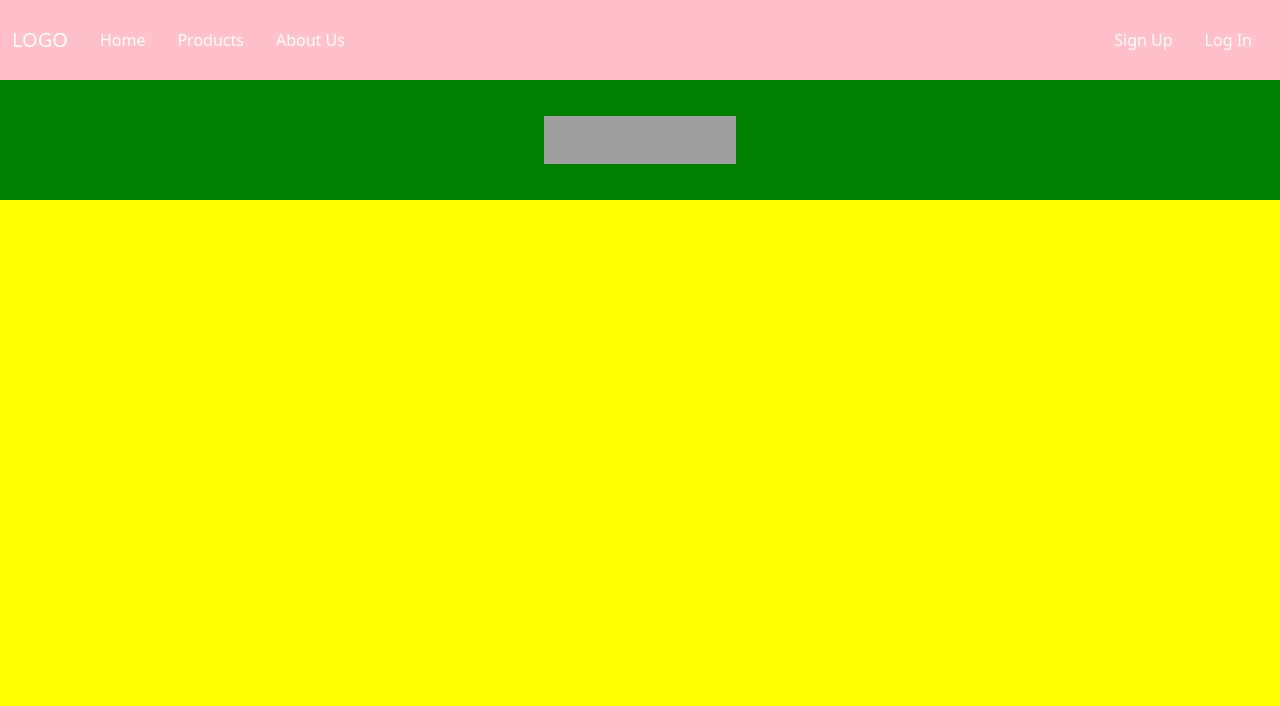
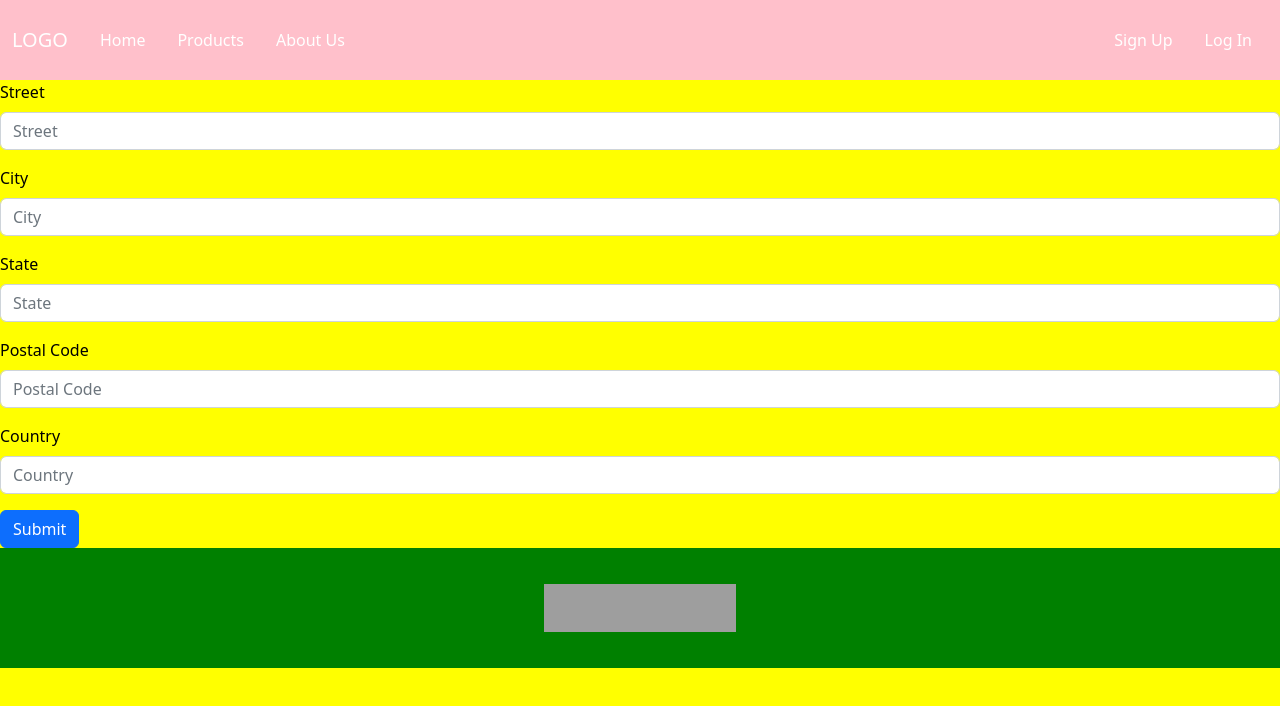
Before and after one commit to jcarlos2n/PF-ecommerce-FRONT, a React (Vite) app: page /address in a window 1280 px wide. Shown: the top 706 px of the page. Built offline with nearby package versions, Linux system fonts and the light colour scheme; no server answers; grey boxes are pictures that could not be loaded.

Commit message:
feat: add profile to slice

```diff
--- a/src/App.jsx
+++ b/src/App.jsx
@@ -9,6 +9,7 @@ import Signup from './containers/User/SignUp/Signup'
 import Profile from './containers/User/Profile/Profile'
 import './App.scss'
 import Product from './containers/Products/Product'
+import Address from './containers/Address/Address'
 
 function App() {
 
@@ -23,6 +24,7 @@ function App() {
           <Route path='/signup' element={<Signup/>}/>
           <Route path='/login' element={<Login/>}/>
           <Route path='/profile' element={<Profile/>}/>
+          <Route path='/address' element={<Address/>}/>
         </Routes>
         <Footer />
       </BrowserRouter>
--- a/src/containers/Address/Address.jsx
+++ b/src/containers/Address/Address.jsx
@@ -0,0 +1,85 @@
+import React, { useEffect, useState } from "react";
+import { Link, useNavigate } from "react-router-dom";
+import "./Address.scss";
+import axios from "axios";
+import { useSelector, useDispatch } from "react-redux";
+import { userData } from "../../containers/User/userSlice";
+import Button from 'react-bootstrap/Button';
+import Form from 'react-bootstrap/Form';
+
+const Address = () => {
+    const dispatch = useDispatch()
+    let navigate = useNavigate()
+    const dataUser = useSelector(userData)
+
+    const [user, setUser] = useState();
+
+    useEffect(() => {
+        const config = {
+            headers: { "Authorization": `Bearer ${dataUser.token}` }
+
+        }
+        async function fetchUser() {
+            await axios.get("http://localhost:8000/api/profile", config)
+                .then(resp => {
+                    setUser(resp.data);
+                }).catch(error => { });
+
+        }
+        fetchUser();
+
+    }, [dataUser.token])
+
+    const addAddress = (street, city, state, postal_code, country) => async (dispatch) => {
+        try {
+            const address = await axios.post('http://localhost:8000/api/user/address/add',
+                {
+                    street: street,
+                    city: city,
+                    state: state,
+                    postal_code: postal_code,
+                    country: country,
+                    user_id: user.id
+                }
+            )
+        } catch (error) {
+
+        }
+    }
+
+    const handleInput = (e) => {
+
+    }
+
+    return (
+        <Form>
+            <Form.Group className="mb-3" controlId="formBasicEmail">
+                <Form.Label>Street</Form.Label>
+                <Form.Control type="text" placeholder="Street" />
+            </Form.Group>
+            <Form.Group className="mb-3" controlId="formBasicPassword">
+                <Form.Label>City</Form.Label>
+                <Form.Control type="text" placeholder="City" />
+            </Form.Group>
+            <Form.Group className="mb-3" controlId="formBasicPassword">
+                <Form.Label>State</Form.Label>
+                <Form.Control type="text" placeholder="State" />
+            </Form.Group>
+            <Form.Group className="mb-3" controlId="formBasicPassword">
+                <Form.Label>Postal Code</Form.Label>
+                <Form.Control type="text" placeholder="Postal Code" />
+            </Form.Group>
+            <Form.Group className="mb-3" controlId="formBasicPassword">
+                <Form.Label>Country</Form.Label>
+                <Form.Control type="text" placeholder="Country" />
+            </Form.Group>
+
+            <Button variant="primary" type="submit">
+                Submit
+            </Button>
+        </Form>
+    )
+
+}
+
+export default Address
--- a/src/containers/User/Profile/Profile.jsx
+++ b/src/containers/User/Profile/Profile.jsx
@@ -2,7 +2,7 @@ import React, { useEffect } from "react";
 import { useDispatch, useSelector } from "react-redux";
 import {  useNavigate } from "react-router";
 import { Link } from "react-router-dom";
-import { logout, logOutUser, userData } from "../userSlice";
+import { logout, logOutUser, userData, profileUser } from "../userSlice";
 
 
 
@@ -10,6 +10,11 @@ const Profile = () => {
     const dispatch = useDispatch();
     let navigate = useNavigate();
     const dataUser = useSelector(userData);
+
+    useEffect(() => {
+        console.log(dataUser.token)
+        dispatch(profileUser(dataUser.token))
+    },[])
     const getOut = () => {
 
         dispatch(logout());
@@ -22,10 +27,14 @@ const Profile = () => {
         }, 800)
     }
 
+    const address = () => {
+        navigate('/address')
+    }
+
     return(
         <div className="profileWall">
             <button type="submit" onClick={getOut}>Log Out</button>
-            <button type="submit" as={Link} to='/address'>add address</button>
+            <button type="submit" onClick={address}>add address</button>
         </div>
     )
 }
--- a/src/containers/User/userSlice.js
+++ b/src/containers/User/userSlice.js
@@ -27,12 +27,12 @@ export const userSlice = createSlice({
                 succesMessage: 'You have been signed succesfully'
             }
         },
-        // profile: (state, action) => {
-        //     return{
-        //         ...state,
-        //         ...action.payload
-        //     }
-        // },
+        profile: (state, action) => {
+            return{
+                ...state,
+                ...action.payload
+            }
+        },
         logError: (state, action) => {
             return {
                 ...state,
@@ -46,7 +46,7 @@ export const userSlice = createSlice({
 export const loginUser = (body) => async (dispatch) => {
     try {
         const user = await axios.post("http://localhost:8000/api/login", body);
-        let decode = jwt(user.data.token);
+        var decode = jwt(user.data.token);
 
         if (user.status === 200) {
             dispatch(login({
@@ -74,20 +74,21 @@ export const signUpUser = (email, password, name, last_name, phone) => async (di
     }
 }
 
-// export const profileUser = () => async (dispatch) => {
-//     const config = {
-//         headers: {"Authorization": `Bearer ${user.data.token}`}
-//     }
-//     try {
-//         const user =await axios.get("http://localhost:8000/api/profile",config)
-//         dispatch(profile({
-//             ...data
-//         }))
-//     } catch (error) {
-//         dispatch(logError(error));
-//     }
-// }
-
+export const profileUser = (token) => async (dispatch) => {
+    console.log('token', token)
+    const config = {
+        headers: {"Authorization": `Bearer ${token}`}
+    }
+    try {
+        const user =await axios.get("http://localhost:8000/api/profile",config)
+        console.log(user)
+        dispatch(profile({
+            ...user.data
+        }))
+    } catch (error) {
+        dispatch(logError(error));
+    }
+}
 export const logOutUser = (body) => async (dispatch) => {
     try {
         const user = await axios.post("http://localhost:8000/api/logout", body);
@@ -96,6 +97,6 @@ export const logOutUser = (body) => async (dispatch) => {
     }
 }
 
-export const {login ,logout, signup, logError} = userSlice.actions;
+export const {login ,logout, signup, profile, logError} = userSlice.actions;
 export const userData = (state) => state.user;
 export default userSlice.reducer;
```
